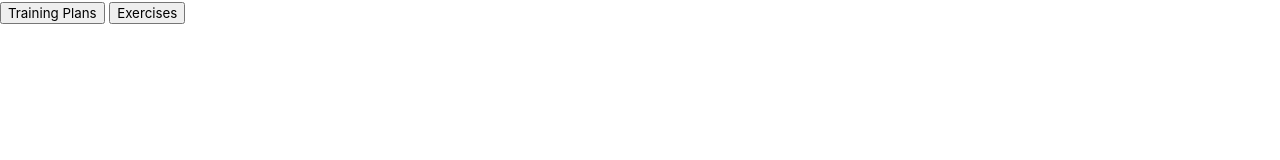
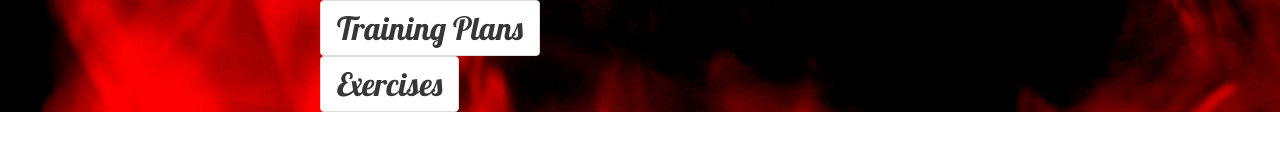
Before and after one commit to KlaudiaZ/Training-planner, a website built with webpack: page dist/index.html in a window 1280 px wide. Built offline with nearby package versions, Linux system fonts and the light colour scheme; files whose address does not match are found by name.

Commit message:
html mod and buttons+bg css

```diff
--- a/src/css/index.css
+++ b/src/css/index.css
@@ -1,4 +1,24 @@
-body {
-    font-family: 'Lobster', cursive;
+body,
+html {
+    font-size: 100%;
     box-sizing: content-box;
 }
+
+.main {
+    width: 100%;
+    height: 100%;
+    background: crimson url('/img/MainMenuBg.png') no-repeat scroll;
+}
+
+.button-container {
+    width: 50%;
+    height: 25%;
+    margin-left: 25%;
+    margin-right: 25%;
+}
+
+.main-button {
+    font-family: 'Lobster', cursive;
+    font-size: 2rem;
+    background-color: rgba(255, 255, 255, 0.5);
+}
```
Also changed, not shown: dist/img/MainMenuBg.png (added), dist/img/PlansBg.png (added), dist/index.html, 2 other files.
